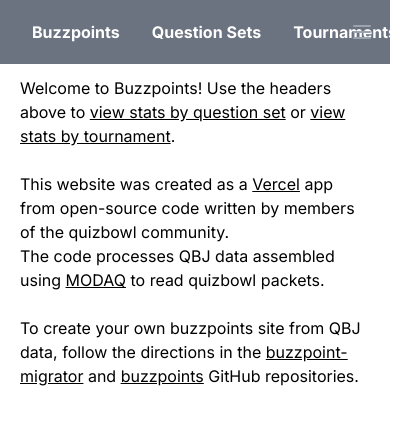
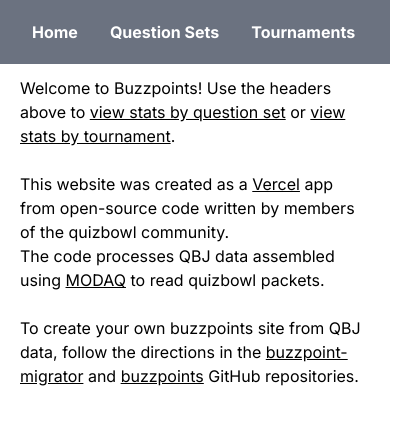
Before and after one commit to JemCasey/buzzpoints, a Next.js app: page / in a window 390 px wide. Shown: the top 424 px of the page, 413 px wide, since content can reach past the window. Built offline with nearby package versions, Linux system fonts and the light colour scheme.

Commit message:
Fix navbar overflowing on mobile (#18)
* items-center navbar items
* Add navbar x overflow
* Remove unused import
* Make navbar sub divs fill full height
* Hide hamburger menu when no menu items
* Rename `Buzzpoints` to `Home`
* mr-5 -> md:mr-5

```diff
--- a/src/components/Navbar.tsx
+++ b/src/components/Navbar.tsx
@@ -1,6 +1,6 @@
 "use client";
 
-import { Bonus, QuestionSet, Tournament } from "@/types";
+import { QuestionSet, Tournament } from "@/types";
 import Link from "next/link";
 import { useState } from "react";
 import { usePathname } from "next/navigation"
@@ -20,7 +20,7 @@
     const setName = tournament ? tournament.question_set.name : "";
 
     mainButtons.push(...[
-        { label: entity ? "Home" : "Buzzpoints", url: "/" },
+        { label: "Home", url: "/" },
     ]);
 
     if (entity) {
@@ -66,9 +66,8 @@
     return <nav className="bg-gray-500 sticky">
         <div className="min-w-screen mx-auto px-4 sm:px-6 lg:px-8">
             <div className="flex items-center justify-between h-16">
-                <div className="flex items-center">
-                    <div className="flex-shrink-0 mr-5">
-                        <div>
+                <div className="flex items-center overflow-x-auto h-full">
+                    <div className="flex-shrink-0 md:mr-5 h-full flex items-center">
                         {mainButtons.map(({ url, label }, i) => (
                             <Link
                                 key={i}
@@ -79,9 +78,8 @@
                             </Link>
                         ))}
                     </div>
-                    </div>
                     <div className="hidden md:block">
-                        <div className="flex items-baseline space-x-4">
+                        <div className="flex items-center space-x-4">
                             {menuItems.map(({ url, label }, i) => (
                                 <Link
                                     key={i}
@@ -98,7 +96,7 @@
                     <div className="ml-4 flex items-center md:ml-6">
                     </div>
                 </div>
-                <div className="-mr-2 flex md:hidden">
+                {menuItems.length > 0 && <div className="-mr-2 flex md:hidden">
                     <button
                         onClick={() => setMenuOpen(!menuOpen)}
                         type="button"
@@ -108,7 +106,7 @@
                             <path strokeLinecap="round" strokeLinejoin="round" strokeWidth="2" d="M4 6h16M4 12h16M4 18h16"></path>
                         </svg>
                     </button>
-                </div>
+                </div>}
             </div>
         </div>
         {menuOpen && <div className="md:hidden">
```
Lines whose indentation alone changed are shown as unchanged.
